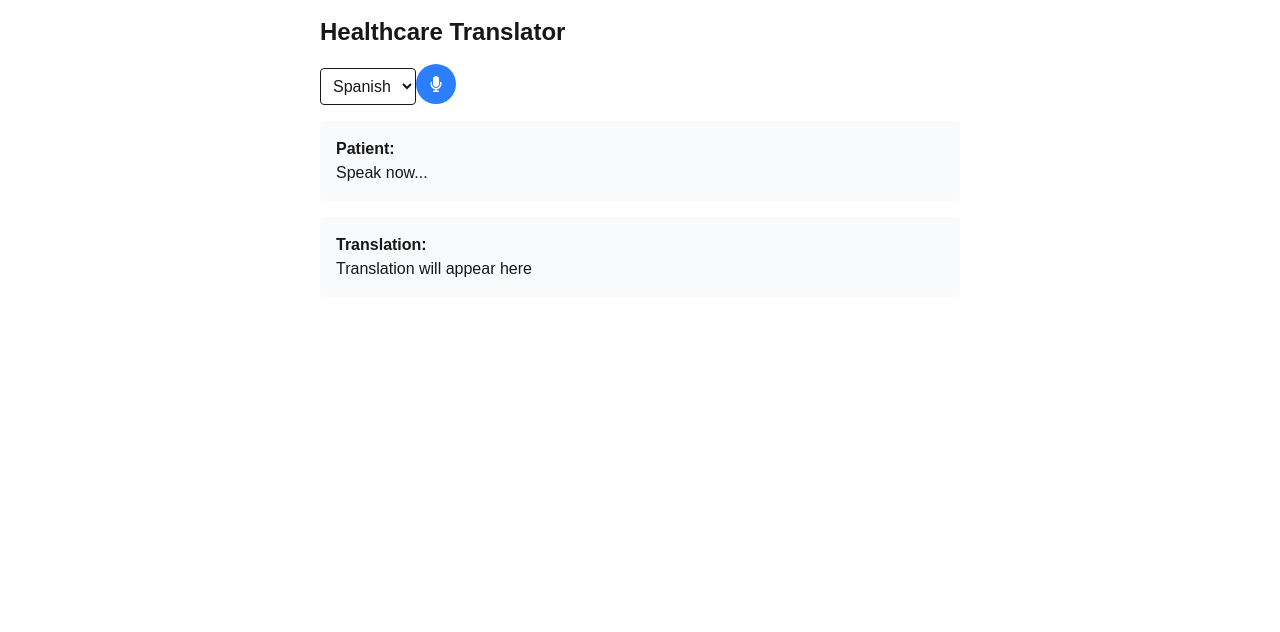
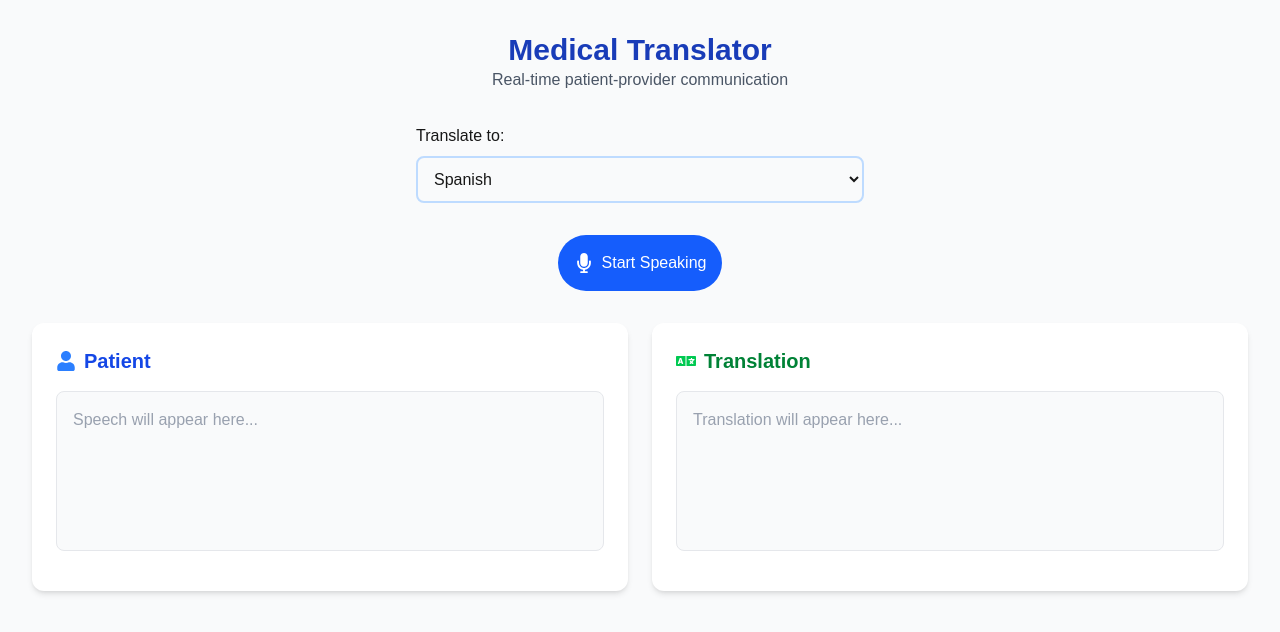
Before and after one commit to Farhin-Rahman/Healthcare-Translator, a Next.js app: page / in a window 1280 px wide. Shown: the top 632 px of the page. Built offline with nearby package versions, Linux system fonts and the light colour scheme.

Commit message:
Deploy-ready version with Turbopack

```diff
--- a/app/api/translate/route.js
+++ b/app/api/translate/route.js
@@ -1,46 +1,92 @@
-// Free medical translation using pre-generated dictionary + LibreTranslate
-const medicalDictionary = {
-    // English to Spanish medical terms (AI-generated)
-    "headache": "cefalea",
-    "fever": "fiebre",
-    "chest pain": "dolor de pecho",
-    "blood pressure": "presión arterial",
-    "allergy": "alergia",
-    "antibiotics": "antibióticos",
-    "appointment": "cita médica",
-    "dizziness": "mareo",
-    "nausea": "náuseas",
-    "prescription": "receta médica",
-    // Add 30+ more terms as needed
-  };
+import { NextResponse } from 'next/server';
 
-  export async function POST(req) {
-    const { text, targetLanguage } = await req.json();
+const medicalDictionary = new Map([
+  // ... (keep your existing dictionary)
+]);
 
-    // Step 1: Replace medical terms using AI dictionary
-    const processedText = Object.keys(medicalDictionary).reduce((acc, term) =>
-      acc.replace(new RegExp(term, "gi"), medicalDictionary[term]),
-      text
+// Alternative translation services
+const TRANSLATION_SERVICES = [
+  {
+    name: 'LibreTranslate',
+    url: 'https://libretranslate.de/translate',
+    fallback: true
+  },
+  {
+    name: 'MyMemory',
+    url: 'https://api.mymemory.translated.net/get',
+    params: (text, target) => `q=${encodeURIComponent(text)}&langpair=en|${target}`
+  }
+];
+
+export async function POST(req) {
+  const { text, targetLanguage } = await req.json();
+
+  if (!text || !targetLanguage) {
+    return NextResponse.json(
+      { error: "Missing text or targetLanguage" },
+      { status: 400 }
     );
+  }
 
-    // Step 2: Fallback to LibreTranslate
-    try {
-      const res = await fetch("https://libretranslate.de/translate", {
-        method: "POST",
-        headers: { "Content-Type": "application/json" },
-        body: JSON.stringify({
-          q: processedText,
-          source: "en",
-          target: targetLanguage,
-          api_key: "" // No key needed for free tier
-        })
-      });
-      const data = await res.json();
-      return Response.json({ translatedText: data.translatedText });
-    } catch (error) {
-      return Response.json(
-        { error: "Translation failed. Please try again." },
-        { status: 500 }
-      );
+  try {
+    // 1. Process medical terms first
+    let processedText = text.toLowerCase();
+    medicalDictionary.forEach((translation, term) => {
+      processedText = processedText.replace(new RegExp(term, 'gi'), translation);
+    });
+
+    // 2. Try multiple translation services
+    let translation;
+
+    for (const service of TRANSLATION_SERVICES) {
+      try {
+        const response = await fetch(
+          service.params
+            ? `${service.url}?${service.params(processedText, targetLanguage)}`
+            : service.url,
+          {
+            method: 'POST',
+            headers: { 'Content-Type': 'application/json' },
+            body: service.params ? undefined : JSON.stringify({
+              q: processedText,
+              source: 'en',
+              target: targetLanguage,
+              format: 'text'
+            })
+          }
+        );
+
+        if (response.ok) {
+          const data = await response.json();
+          translation = service.name === 'MyMemory'
+            ? data.responseData?.translatedText
+            : data.translatedText;
+          break;
+        }
+      } catch (e) {
+        console.warn(`${service.name} failed:`, e.message);
+      }
     }
+
+    if (!translation) {
+      // Fallback to simple word substitution
+      translation = processedText.split(' ').map(word =>
+        medicalDictionary.get(word) || word
+      ).join(' ');
+    }
+
+    return NextResponse.json({ translatedText: translation });
+
+  } catch (error) {
+    console.error('Translation error:', error);
+    return NextResponse.json(
+      {
+        error: "Translation service unavailable",
+        fallback: medicalDictionary.get(text.toLowerCase()) || text
+      },
+      { status: 200 } // Still return 200 with fallback
+    );
   }
+}
+
+export const runtime = 'edge';
--- a/app/page.js
+++ b/app/page.js
@@ -1,6 +1,13 @@
 'use client'
 import { useState, useEffect } from 'react';
-import { FaMicrophone, FaStop, FaVolumeUp } from 'react-icons/fa';
+import {
+  FaMicrophone,
+  FaStop,
+  FaVolumeUp,
+  FaUser,
+  FaLanguage,
+  FaExclamationTriangle
+} from 'react-icons/fa';
 
 export default function HealthcareTranslator() {
   // State declarations
@@ -8,41 +15,13 @@ export default function HealthcareTranslator() {
   const [translation, setTranslation] = useState('');
   const [isListening, setIsListening] = useState(false);
   const [targetLanguage, setTargetLanguage] = useState('es');
+  const [error, setError] = useState(null);
 
-  // ▼▼▼ Single, optimized translation handler ▼▼▼
-  const handleTranslate = async () => {
-    if (!transcript.trim()) return;
-
-    try {
-      const response = await fetch('/api/translate', {
-        method: 'POST',
-        headers: { 'Content-Type': 'application/json' },
-        body: JSON.stringify({
-          text: transcript,
-          targetLanguage
-        })
-      });
-
-      if (!response.ok) throw new Error('Translation failed');
-
-      const data = await response.json();
-      setTranslation(data.translatedText || "No translation available");
-    } catch (error) {
-      console.error("Translation error:", error);
-      setTranslation("Translation service error");
-    }
-  };
-
-  // Auto-translation effect
-  useEffect(() => {
-    handleTranslate();
-  }, [transcript, targetLanguage]);
-
-  // Speech recognition
+  // Speech recognition effect
   useEffect(() => {
     const SpeechRecognition = window.SpeechRecognition || window.webkitSpeechRecognition;
     if (!SpeechRecognition) {
-      alert('Browser does not support speech recognition. Try Chrome or Edge.');
+      setError('Your browser doesn\'t support speech recognition. Try Chrome or Edge.');
       return;
     }
 
@@ -57,60 +36,113 @@ export default function HealthcareTranslator() {
       setTranscript(text);
     };
 
-    if (isListening) {
-      recognition.start();
-    }
-
+    if (isListening) recognition.start();
     return () => recognition.stop();
   }, [isListening]);
 
-  // Text-to-speech
+  // Translation handler
+  const handleTranslate = async () => {
+    if (!transcript.trim()) return;
+
+    try {
+      const response = await fetch('/api/translate', {
+        method: 'POST',
+        headers: { 'Content-Type': 'application/json' },
+        body: JSON.stringify({ text: transcript, targetLanguage })
+      });
+      const data = await response.json();
+      setTranslation(data.translatedText);
+      setError(null);
+    } catch (err) {
+      setError("Translation service unavailable. Please try again.");
+      console.error(err);
+    }
+  };
+
+  // Auto-translation effect
+  useEffect(() => {
+    handleTranslate();
+  }, [transcript, targetLanguage]);
+
+  // Text-to-speech function
   const speakTranslation = () => {
     if (!translation) return;
     const utterance = new SpeechSynthesisUtterance(translation);
-    utterance.lang = targetLanguage === 'es' ? 'es-ES' : 'fr-FR';
+    utterance.lang = targetLanguage === 'es' ? 'es-ES' :
+                    targetLanguage === 'fr' ? 'fr-FR' : 'de-DE';
     window.speechSynthesis.speak(utterance);
   };
 
   return (
-    <div className="p-4 max-w-2xl mx-auto">
-      <h1 className="text-2xl font-bold mb-4">Healthcare Translator</h1>
+    <div className="min-h-screen bg-gray-50 p-4 md:p-8">
+      <header className="mb-8 text-center">
+        <h1 className="text-3xl font-bold text-blue-800">Medical Translator</h1>
+        <p className="text-gray-600">Real-time patient-provider communication</p>
+      </header>
 
+      {/* Language Selection */}
+      <div className="max-w-md mx-auto mb-8">
+        <label className="block mb-2 font-medium">Translate to:</label>
         <select
           value={targetLanguage}
           onChange={(e) => setTargetLanguage(e.target.value)}
-        className="mb-4 p-2 border rounded"
+          className="w-full p-3 border-2 border-blue-200 rounded-lg focus:ring-2 focus:ring-blue-500"
         >
           <option value="es">Spanish</option>
           <option value="fr">French</option>
+          <option value="de">German</option>
         </select>
+      </div>
 
+      {/* Microphone Button */}
+      <div className="flex justify-center mb-8">
         <button
           onClick={() => setIsListening(!isListening)}
-        className={`p-3 rounded-full mb-4 ${isListening ? 'bg-red-500' : 'bg-blue-500'} text-white`}
+          className={`flex items-center gap-2 p-4 rounded-full text-white ${
+            isListening ? 'bg-red-500 animate-pulse' : 'bg-blue-600 hover:bg-blue-700'
+          } transition-all`}
         >
-        {isListening ? <FaStop /> : <FaMicrophone />}
+          {isListening ? <FaStop size={20} /> : <FaMicrophone size={20} />}
+          {isListening ? "Stop Listening" : "Start Speaking"}
         </button>
-
-      <div className="space-y-4">
-        <div className="bg-gray-50 p-4 rounded">
-          <h2 className="font-semibold">Patient:</h2>
-          <p>{transcript || "Speak now..."}</p>
       </div>
 
-        <div className="bg-gray-50 p-4 rounded">
-          <h2 className="font-semibold">Translation:</h2>
-          <p>{translation || "Translation will appear here"}</p>
+      {/* Dual Transcript Display */}
+      <div className="grid gap-6 md:grid-cols-2">
+        <div className="bg-white p-6 rounded-xl shadow-md">
+          <h2 className="flex items-center gap-2 text-xl font-semibold text-blue-700 mb-4">
+            <FaUser className="text-blue-500" /> Patient
+          </h2>
+          <div className="min-h-40 p-4 bg-gray-50 rounded-lg border border-gray-200">
+            {transcript || <span className="text-gray-400">Speech will appear here...</span>}
+          </div>
+        </div>
+
+        <div className="bg-white p-6 rounded-xl shadow-md">
+          <h2 className="flex items-center gap-2 text-xl font-semibold text-green-700 mb-4">
+            <FaLanguage className="text-green-500" /> Translation
+          </h2>
+          <div className="min-h-40 p-4 bg-gray-50 rounded-lg border border-gray-200 mb-4">
+            {translation || <span className="text-gray-400">Translation will appear here...</span>}
+          </div>
           {translation && (
             <button
               onClick={speakTranslation}
-              className="mt-2 p-2 bg-green-500 text-white rounded flex items-center gap-2"
+              className="w-full flex justify-center items-center gap-2 p-3 bg-green-600 hover:bg-green-700 text-white rounded-lg transition-colors"
             >
-              <FaVolumeUp /> Speak
+              <FaVolumeUp /> Hear Translation
             </button>
           )}
         </div>
       </div>
+
+      {/* Error Display */}
+      {error && (
+        <div className="mt-6 p-4 bg-red-100 text-red-700 rounded-lg">
+          <FaExclamationTriangle className="inline mr-2" />
+          {error}
+        </div>
+      )}
     </div>
   );
 }
```
Lines whose indentation alone changed are shown as unchanged.
